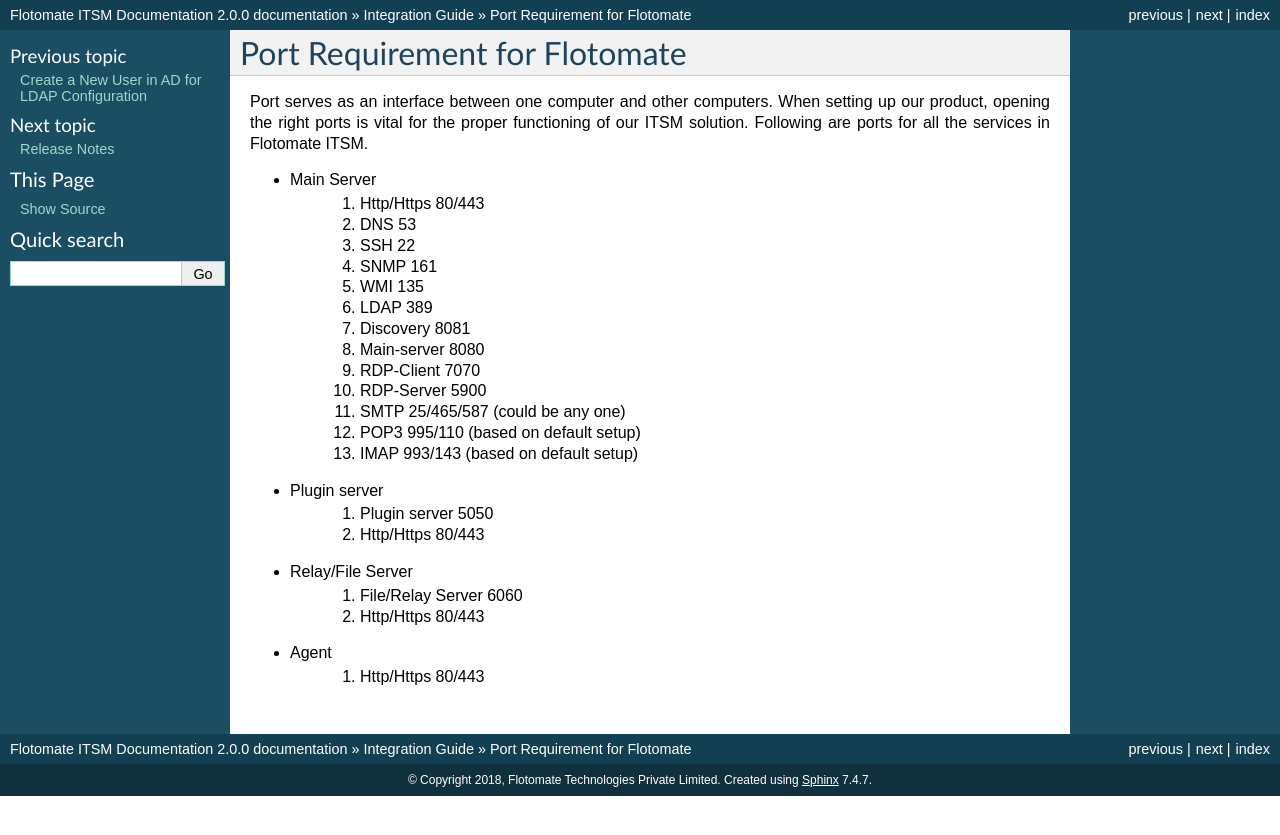
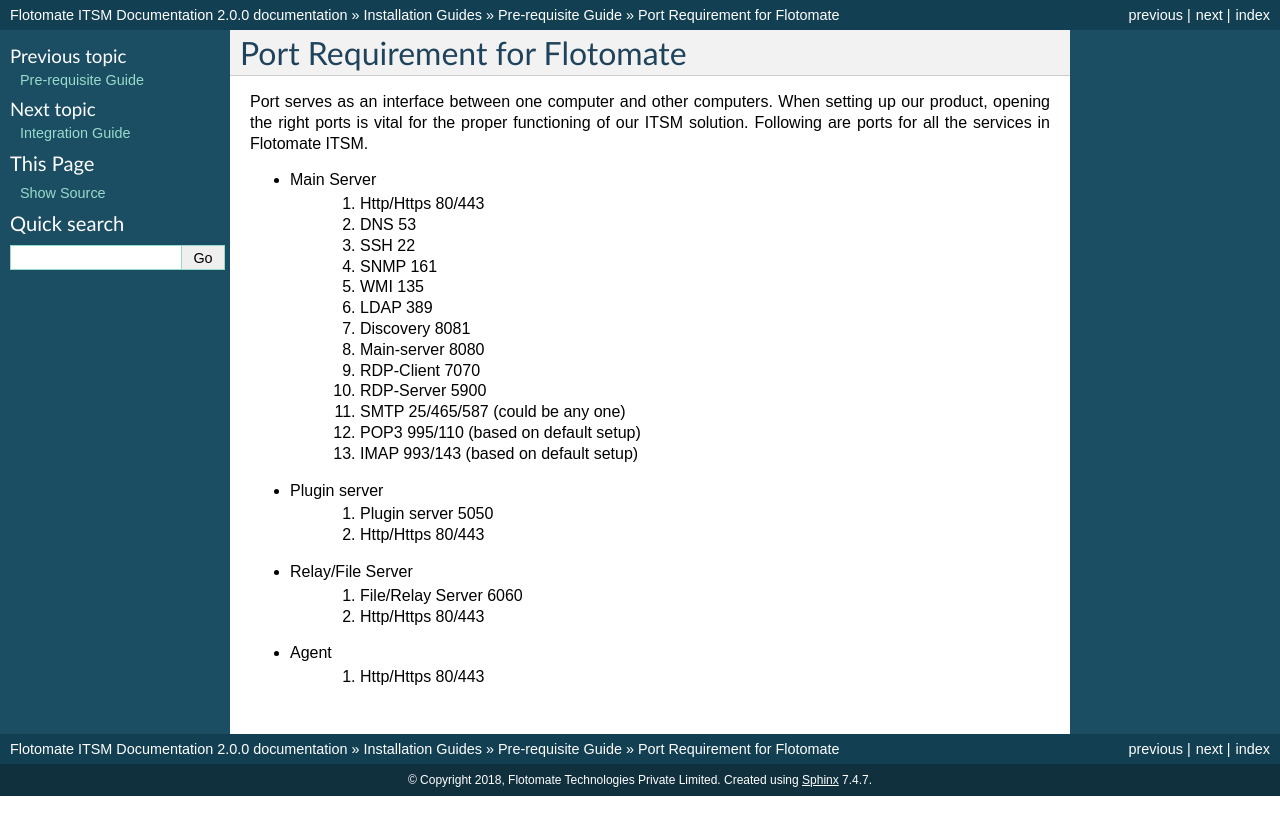
Before and after one commit to Flotomate/product_docs, a Sphinx documentation site: the page built from source/installation-guide/prerequisite-guide/port-requirement-for-flotomate.rst, in a window 1280 px wide. Shown: the top 835 px of the page. Built offline with Sphinx 7.4.7, drawn with Linux system fonts in a browser that asks for light colours; pages that are not in the unit, such as notebooks, are missing from menus.

Commit message:
update to installation guide

```diff
--- a/source/installation-guide/index.rst
+++ b/source/installation-guide/index.rst
@@ -13,3 +13,4 @@
    high-availability/index
    upgrade-guide/index
    recovery/index
+   prerequisite-guide/index
--- /dev/null
+++ b/source/installation-guide/prerequisite-guide/index.rst
@@ -0,0 +1,7 @@
+Pre-requisite Guide
+===================
+
+.. toctree::
+   :maxdepth: 2
+
+   port-requirement-for-flotomate
--- a/source/integration-guide/index.rst
+++ b/source/integration-guide/index.rst
@@ -6,4 +6,3 @@
 
     incident-apis/index
     create-new-user-in-ad-for-ldap
-    port-requirement-for-flotomate
```
Also changed, not shown: source/installation-guide/prerequisite-guide/port-requirement-for-flotomate.rst (renamed from source/integration-guide/port-requirement-for-flotomate.rst).
